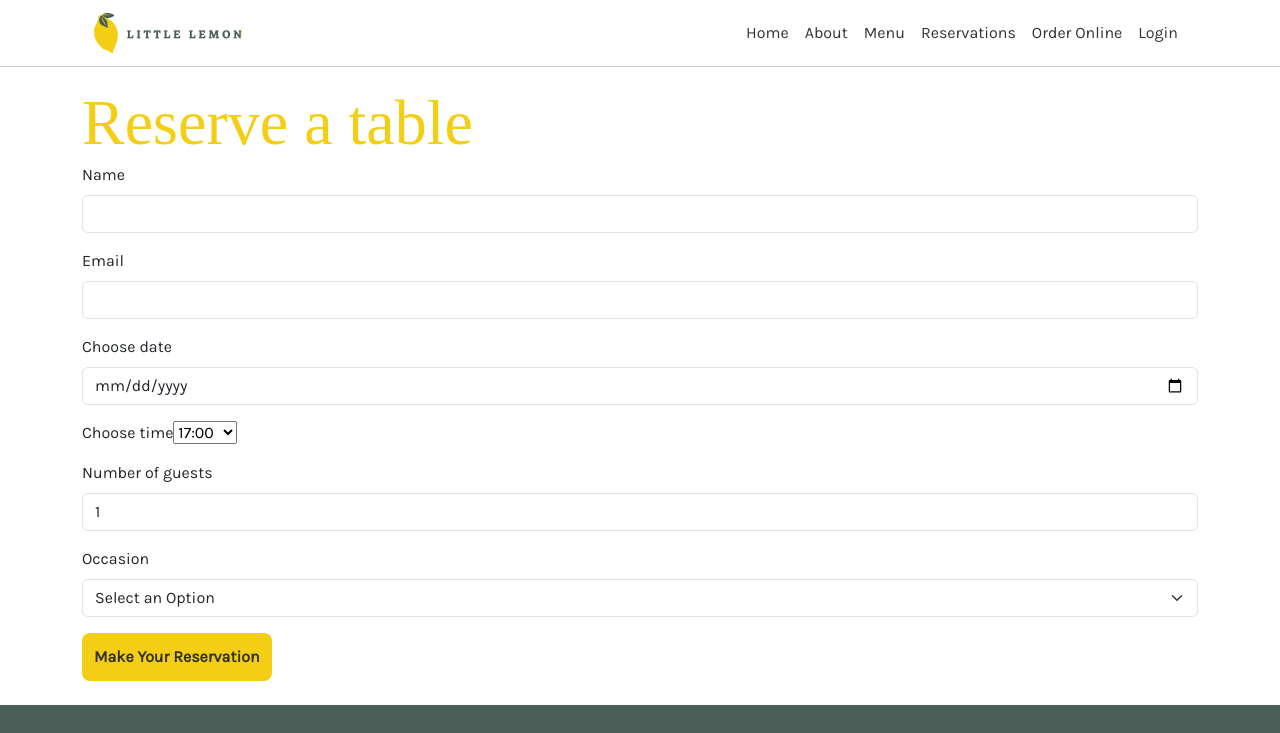
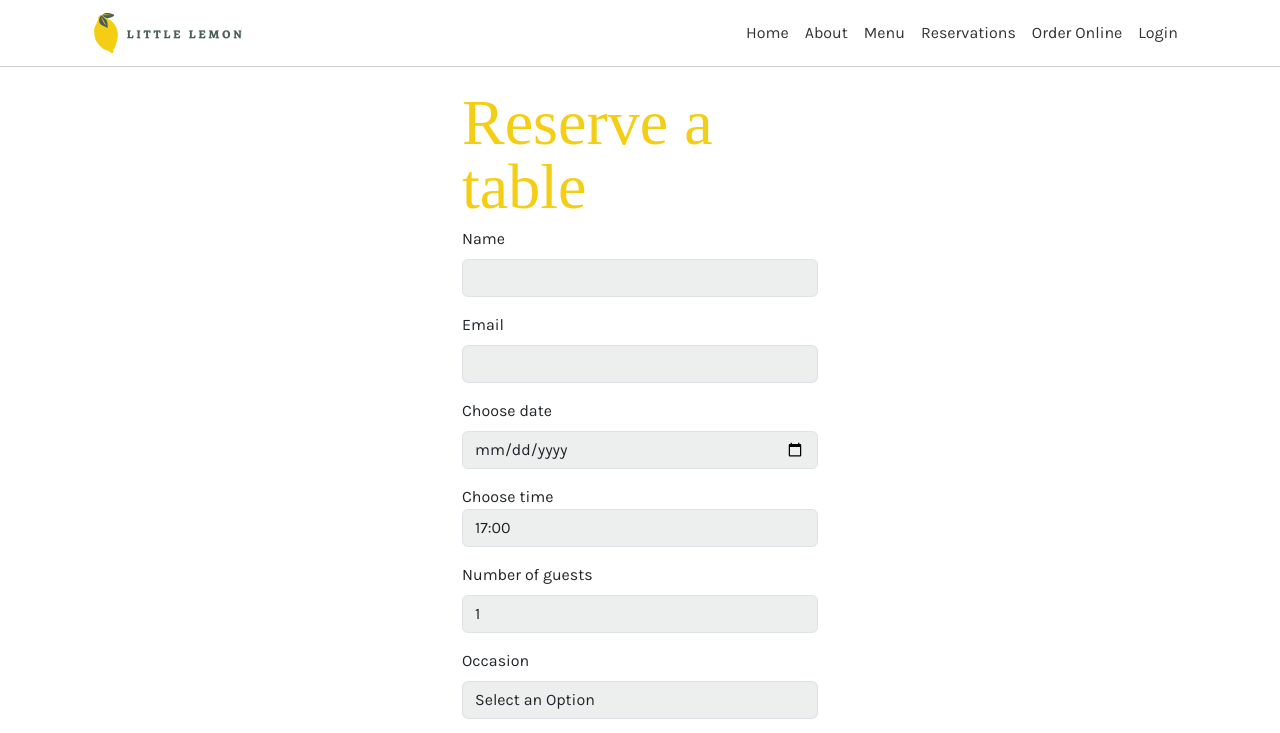
Before and after one commit to danielmccastro/frontend-developer-capstone, a React (Create React App) app: page /booking in a window 1280 px wide. Shown: the top 733 px of the page. Built offline with nearby package versions, Linux system fonts and the light colour scheme; a web font is replaced by a local one.

Commit message:
Update form and confirmation page

```diff
--- a/package.json
+++ b/package.json
@@ -9,6 +9,7 @@
     "bootstrap": "^5.3.0",
     "formik": "^2.4.2",
     "react": "^18.2.0",
+    "react-bootstrap-icons": "^1.10.3",
     "react-dom": "^18.2.0",
     "react-router-dom": "^6.13.0",
     "react-scripts": "5.0.1",
--- a/src/App.css
+++ b/src/App.css
@@ -29,6 +29,10 @@
 
 .bg-green {
   background-color: #495E57;
+}
+
+.bg-gray {
+  background: #edefee!important;
 }
 
 .hero-img {
@@ -70,6 +74,10 @@
   border: none;
   border-radius: 8px;
   cursor: pointer;
+}
+
+.btn-reserve:hover {
+  transform: scale(105%);
 }
 
 .specials {
@@ -117,6 +125,11 @@
   margin: auto;
 }
 
+.confirmation-icon {
+  display: block;
+  margin: 2rem auto;
+}
+
 .footer {
   padding: 2.5rem;
   background-color: #495E57;
--- a/src/components/BookingForm.jsx
+++ b/src/components/BookingForm.jsx
@@ -1,9 +1,6 @@
 import React, { useState } from "react";
-import { useFormik } from "formik";
-import * as Yup from 'yup';
 
 function BookingForm({ availableTimes, dispatch, submitForm }) {
-
   const [formData, setFormData] = useState({
     name: "",
     email: "",
@@ -13,16 +10,16 @@ function BookingForm({ availableTimes, dispatch, submitForm }) {
     occasion: "Select an Option",
   });
 
-  const handleFormChange = (event) => {
-    const { name, value } = event.target;
+  const handleFormChange = (e) => {
+    const { name, value } = e.target;
     setFormData((prevFormData) => ({
       ...prevFormData,
       [name]: value,
     }));
   };
 
-  const handleDateChange = async (event) => {
-    const { name, value } = event.target;
+  const handleDateChange = async (e) => {
+    const { name, value } = e.target;
 
     setFormData((prevFormData) => ({
       ...prevFormData,
@@ -44,6 +41,7 @@ function BookingForm({ availableTimes, dispatch, submitForm }) {
   return (
     <main className="container">
       <div className="row">
+        <div className="col-4 mx-auto">
           <h1 className="mt-4 text-h1">Reserve a table</h1>
           <form className="mb-4 text-karla" onSubmit={handleSubmit}>
             <div className="mb-3">
@@ -54,7 +52,7 @@ function BookingForm({ availableTimes, dispatch, submitForm }) {
                 type="text"
                 id="res-name"
                 name="name"
-              className="form-control"
+                className="form-control bg-gray"
                 value={formData.name}
                 onChange={handleFormChange}
                 required
@@ -68,7 +66,7 @@ function BookingForm({ availableTimes, dispatch, submitForm }) {
                 type="email"
                 id="res-email"
                 name="email"
-              className="form-control"
+                className="form-control bg-gray"
                 value={formData.email}
                 onChange={handleFormChange}
                 required
@@ -82,7 +80,7 @@ function BookingForm({ availableTimes, dispatch, submitForm }) {
                 type="date"
                 id="res-date"
                 name="date"
-              className="form-control"
+                className="form-control bg-gray"
                 value={formData.date}
                 onChange={handleDateChange}
                 min={currentDate}
@@ -92,6 +90,7 @@ function BookingForm({ availableTimes, dispatch, submitForm }) {
             <div className="mb-3">
               <label htmlFor="res-time">Choose time</label>
               <select
+              className="form-select bg-gray"
                 id="res-time"
                 name="time"
                 value={formData.availableTimes}
@@ -112,7 +111,7 @@ function BookingForm({ availableTimes, dispatch, submitForm }) {
                 max="10"
                 id="guests"
                 name="guests"
-              className="form-control"
+                className="form-control bg-gray"
                 value={formData.guests}
                 onChange={handleFormChange}
               />
@@ -124,7 +123,7 @@ function BookingForm({ availableTimes, dispatch, submitForm }) {
               <select
                 id="occasion"
                 name="occasion"
-              className="form-select"
+                className="form-select bg-gray"
                 key={formData.occasion}
                 value={formData.occasion}
                 onChange={handleFormChange}
@@ -140,10 +139,11 @@ function BookingForm({ availableTimes, dispatch, submitForm }) {
                 aria-label="On Click"
                 type="submit"
                 value={"Make Your Reservation"}
-              className="btn-reserve"
+                className="btn-reserve mx-auto"
               />
             </div>
           </form>
+        </div>
       </div>
     </main>
   );
--- a/src/pages/BookingConfirmation.jsx
+++ b/src/pages/BookingConfirmation.jsx
@@ -1,10 +1,20 @@
 import React from "react";
+import Button from "../components/Button";
+import { CheckCircle } from "react-bootstrap-icons";
 
 function BookingConfirmation() {
-    return (
-        <>
-        </>
-    )
+  return (
+    <div className="containter">
+      <div className="row">
+        <div className="col-4 mx-auto">
+          <h1 className="mt-4 text-h1 text-center">Your table has been reserved!</h1>
+          <h3 className="h4">You will receive a confirmation email shortly. </h3>
+          <CheckCircle className="confirmation-icon" size={250} color={"#495E57"}/>
+          <Button route={"/"} content={"Return to Home"} />
+        </div>
+      </div>
+    </div>
+  );
 }
 
 export default BookingConfirmation;
```
Also changed, not shown: 1 other file (tests, documents, lock files or other folders). Lines whose indentation alone changed are shown as unchanged.
